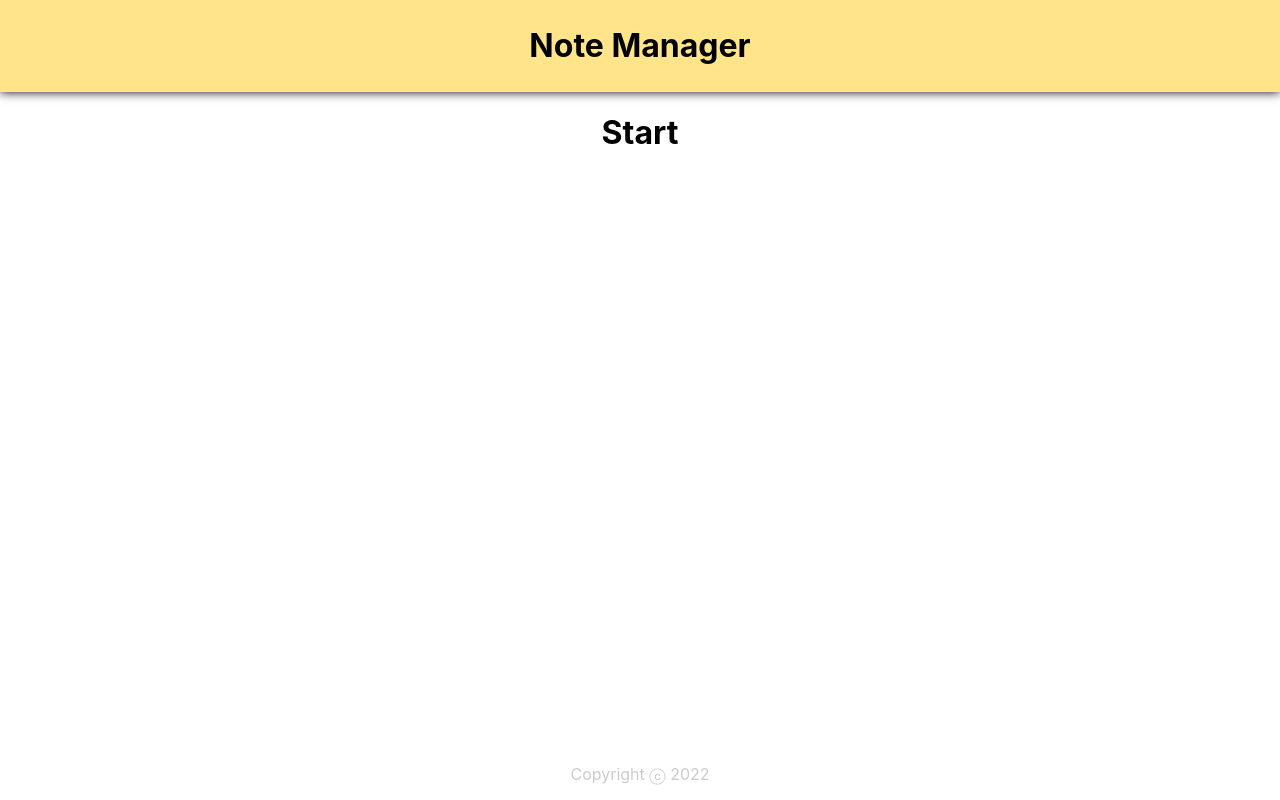
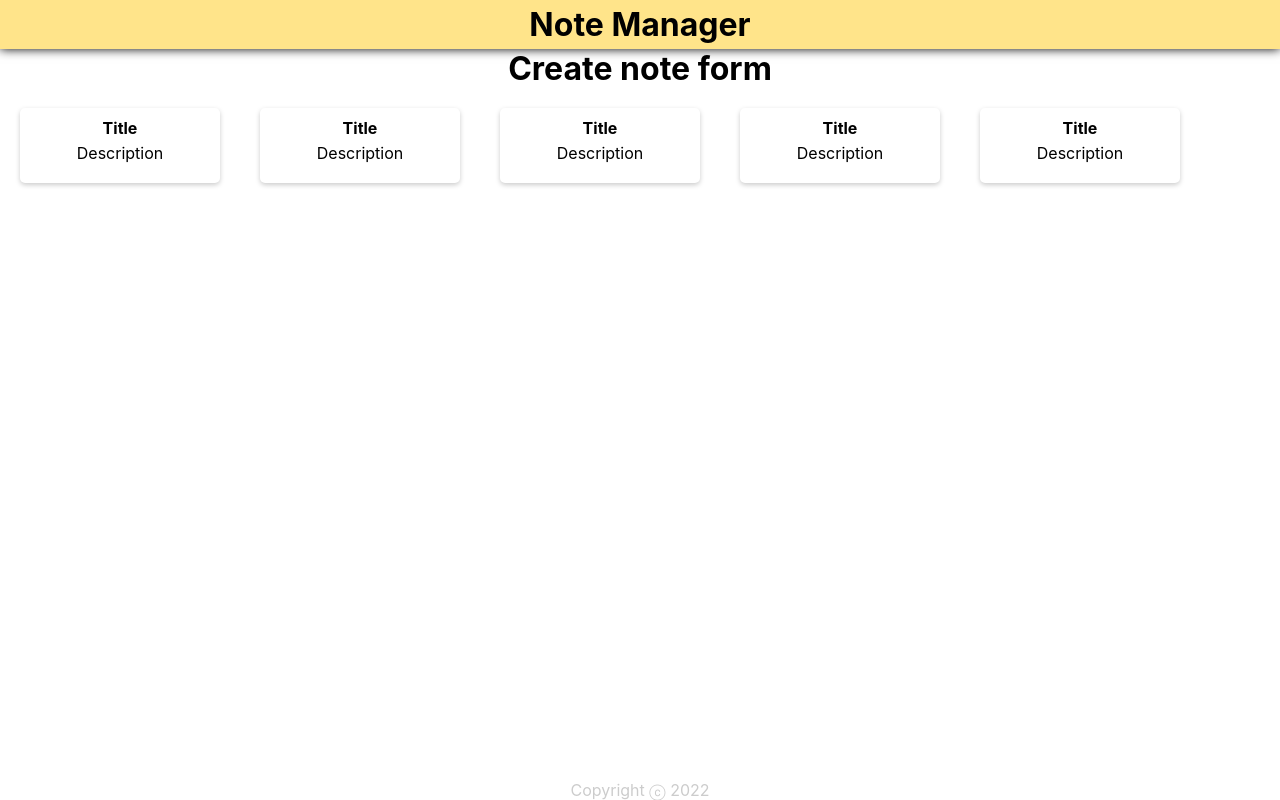
Before and after one commit to michael-ryk/p-note-manager, a React (Create React App) app: page / in a window 1280 px wide. Built offline with nearby package versions, Linux system fonts and the light colour scheme.

Commit message:
show note cards from dummy data

```diff
--- a/src/components/App.css
+++ b/src/components/App.css
@@ -1,3 +1,9 @@
+* {
+  padding: 0;
+  margin: 0;
+  box-sizing: border-box;
+}
+
 .App {
   text-align: center;
 }
@@ -9,10 +15,30 @@ header {
   box-shadow: 0 0 10px 0;
 }
 
+.note {
+  background: #fff;
+  border-radius: 5px;
+  box-shadow: 0 2px 5px #ccc;
+  padding: 10px;
+  width: 200px;
+  margin: 20px;
+  float: left;
+}
+
+.note h1 {
+  font-size: 1em;
+  margin-bottom: 5px;
+}
+
+.note p {
+  font-size: 1em;
+  margin-bottom: 10px;
+}
+
 footer {
   position: absolute;
   bottom: 0;
+  width: 100%;
   text-align: center;
   color: #ccc;
-  width: 100%;
 }
--- a/src/components/App.js
+++ b/src/components/App.js
@@ -1,13 +1,20 @@
 import React from 'react';
 import Header from './Header';
 import Footer from './Footer';
+import CreateNoteForm from './CreateNoteForm';
+import Note from './Note';
+import dummyNotes from '../dummyData';
 import './App.css';
+
 
 function App() {
   return (
     <div className="App">
       <Header />
-      <h1>Start</h1>
+      <CreateNoteForm />
+      {dummyNotes.map((item) => {
+        return <Note key={item.id}/>
+      })}
       <Footer />
     </div>
   );
--- /dev/null
+++ b/src/components/CreateNoteForm.jsx
@@ -0,0 +1,11 @@
+import React from 'react';
+
+function CreateNoteForm () {
+    return (
+        <>
+            <h1>Create note form</h1>
+        </>
+    )
+}
+
+export default CreateNoteForm;
--- /dev/null
+++ b/src/components/Note.jsx
@@ -0,0 +1,12 @@
+import React from 'react';
+
+function Note () {
+    return (
+        <div className='note'>
+            <h1>Title</h1>
+            <p>Description</p>
+        </div>
+    )
+}
+
+export default Note;
--- /dev/null
+++ b/src/dummyData.js
@@ -0,0 +1,28 @@
+const dummyNotes = [
+    {
+        id: 1,
+        title: "Note1",
+        note: "Some note here"
+    },
+    {
+        id: 2,
+        title: "Note2",
+        note: "Some note here"
+    },
+    {
+        id: 3,
+        title: "Note3",
+        note: "Some note here"
+    },
+    {
+        id: 4,
+        title: "Note4",
+        note: "Some note here"
+    },
+    {
+        id: 5,
+        title: "Note5",
+        note: "Some note here"
+    }
+];
+export default dummyNotes;
```
